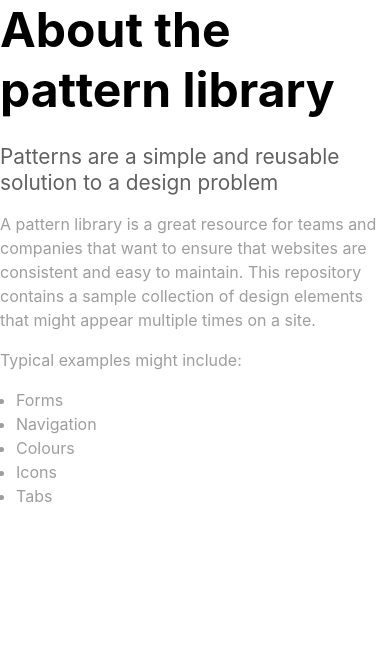
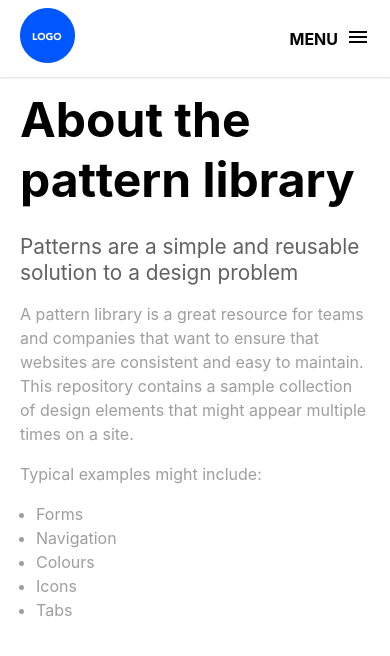
Before and after one commit to marcomtr/jekyll-pattern-library, a Jekyll site: the page built from index.html, in a window 390 px wide. Shown: the top 656 px of the page. Built offline with Jekyll 4.4.1, drawn with Linux system fonts in a browser that asks for light colours; nearby versions of some CDN libraries.

Commit message:
Menu for small screen devices

```diff
--- a/_includes/sidebar.html
+++ b/_includes/sidebar.html
@@ -1,16 +1,27 @@
 <aside class="pl-sidebar">
 
-	<a href="{{site.url}}" class="pl-logo">
-		<img src="{{site.url}}/assets/images/pl-logo@1x.png" srcset="assets/images/pl-logo@2x.png 2x" class="pl-logo__img" alt="Placeholder Logo">
-	</a>
+
+	<div class="pl-header">
+		<a href="{{site.url}}" class="pl-header__logo">
+			<img src="{{site.url}}/assets/images/pl-logo@1x.png" srcset="assets/images/pl-logo@2x.png 2x" class="pl-logo__img" alt="Placeholder Logo">
+		</a>
+		<button class="pl-menu-toggle js-nav-toggle">
+			<span class="pl-menu-toggle__text">Menu</span>
+			<span class="pl-menu-toggle__icon">
+				{% include icons/menu.svg %}
+			</span>
+		</button>
+	</div>
 
 	<div class="pl-title">
 		Pattern Library
 	</div>
 
+
+
 	<nav class="pl-sidebar-nav js-style-guide-nav">
 
-		<a href="#" class="pl-sidebar-nav__link" >
+		<a href="#" class="pl-sidebar-nav__link js-nav-heading" >
 			<span>Elements</span>
 			<span>
 				<svg fill="#000000" height="24" viewBox="0 0 24 24" width="24" xmlns="http://www.w3.org/2000/svg" class="pl-sidebar-nav__icon">
@@ -20,16 +31,16 @@
 			</span>
 		</a>
 
-		<nav class="pl-sidebar-sub-nav">
+		<nav class="pl-sidebar-sub-nav js-style-guide-sub-nav">
 
 			{% for menuItems in site.data.elements-nav %}
-				<a href="{{site.url}}/{{ menuItems.link }}" class="pl-sidebar-sub-nav__link js-style-guide-link">{{ menuItems.name }}</a>
+				<a href="{{site.url}}/{{ menuItems.link }}" class="pl-sidebar-sub-nav__link {% if menuItems.link == page.permalink %}active{% endif %}">{{ menuItems.name }}</a>
 			{% endfor %}
 
 		</nav>
 
 
-		<a href="#" class="pl-sidebar-nav__link">
+		<a href="#" class="pl-sidebar-nav__link js-nav-heading">
 			<span>Components</span>
 			<span>
 				<svg fill="#000000" height="24" viewBox="0 0 24 24" width="24" xmlns="http://www.w3.org/2000/svg" class="pl-sidebar-nav__icon">
@@ -39,7 +50,7 @@
 			</span>
 		</a>
 
-		<nav class="pl-sidebar-sub-nav">
+		<nav class="pl-sidebar-sub-nav js-style-guide-sub-nav">
 
 			{% for menuItems in site.data.components-nav %}
 				<a href="{{site.url}}/{{ menuItems.link }}" class="pl-sidebar-sub-nav__link js-style-guide-link">{{ menuItems.name }}</a>
@@ -47,7 +58,7 @@
 
 		</nav>
 
-		<a href="#" class="pl-sidebar-nav__link">
+		<a href="#" class="pl-sidebar-nav__link js-nav-heading">
 			<span>Utilities</span>
 			<span>
 				<svg fill="#000000" height="24" viewBox="0 0 24 24" width="24" xmlns="http://www.w3.org/2000/svg" class="pl-sidebar-nav__icon">
@@ -57,7 +68,7 @@
 			</span>
 		</a>
 
-		<nav class="pl-sidebar-sub-nav">
+		<nav class="pl-sidebar-sub-nav js-style-guide-sub-nav">
 
 			{% for menuItems in site.data.utilities-nav %}
 				<a href="{{site.url}}/{{ menuItems.link }}" class="pl-sidebar-sub-nav__link js-style-guide-link">{{ menuItems.name }}</a>
--- a/_sass/layout/_pattern-library.scss
+++ b/_sass/layout/_pattern-library.scss
@@ -1,27 +1,59 @@
 .pl {
 	font-family: -apple-system,BlinkMacSystemFont,"Segoe UI",Roboto,Oxygen-Sans,Ubuntu,Cantarell,"Fira Sans","Droid Sans","Helvetica Neue",Arial,sans-serif;
+	background-color: white;
+
+	@include media-query('on-tablet') {
 		display: flex;
 		flex-direction: row;
 		align-items: stretch;
 		height: 100%;
-	background-color: white;
+	}
 }
 
-.pl__header {
-	@include font-size-xlarge;
-	color: white;
-	background-color: #0057ff;
-	padding: $spacing-xxlarge;
+.pl-header {
+	position: fixed;
+	width: 100%;
+	padding: $spacing-small $spacing-xlarge;
+	display: flex;
+	align-items: center;
+	justify-content: space-between;
+	box-shadow: 0 1px 2px 0 rgba(0,0,0,.15);
+	z-index: 999;
+	background-color: rgba(255,255,255, 0.95);
+
+	@include media-query('on-tablet') {
+		position: relative;
+		padding: 0;
+		display: block;
+		box-shadow: none;
+	}
+}
+
+.pl-header__logo {
+	display: block;
+	text-align: center;
+	@include media-query('on-tablet') {
+		padding-top: 40px;
+	}
 }
 
 .pl__content {
 	width: 100%;
+	padding-top: 90px;
+	padding: 90px $spacing-xlarge 0px $spacing-xlarge;
+
 	@include media-query('on-tablet') {
+		width: 70%;
+		margin-left: 30%;
+		padding: 0 50px;
+		margin-top: 40px;
+		box-sizing: border-box;
+	}
+
+	@include media-query('on-laptop') {
 		width: 80%;
 		margin-left: 20%;
 		padding: 0 100px;
-		margin-top: 40px;
-		box-sizing: border-box;
 	}
 
 }
@@ -30,14 +62,14 @@
 	margin-bottom: 150px;
 }
 
-.pl__title {
+.pl-title {
+	display: none;
+	@include media-query('on-tablet') {
 		display: block;
-	@include font-size-small;
-	font-weight: normal;
-	background-color: $gray-900;
-	color: white;
-	padding: $spacing-large $spacing-small;
 		text-align: center;
+		font-size: 20px;
+		font-weight: bold;
+	}
 }
 
 .pl__nav {
@@ -45,9 +77,6 @@
 	list-style: none;
 }
 
-.pl__nav-item {
-
-}
 
 .pl__nav-title {
 	color: $gray-600;
@@ -57,19 +86,25 @@
 }
 
 .pl-sidebar {
-	display: none;
+	background-color: white;
+	width: 100%;
+
+	@include media-query('on-tablet') {
+		display: block;
 		position: fixed;
 		overflow-y: auto;
 		height: 100%;
-	background-color: white;
+		width: 30%;
 		border-right: 1px solid #E0E0E0;
+	}
 
-	@include media-query('on-tablet') {
-		display: block;
+	@include media-query('on-laptop') {
 		width: 20%;
 	}
 
 }
+
+
 
 .pl-logo {
 	display: block;
@@ -81,6 +116,22 @@
 	max-height: 60px;
 }
 
+
+.pl-menu-toggle {
+	display: flex;
+	align-items: center;
+
+	@include media-query('on-tablet') {
+		display: none;
+	}
+}
+
+.pl-menu-toggle__text {
+	text-transform: uppercase;
+	padding: 0 $spacing-small;
+	font-weight: bold;
+}
+
 .pl-title {
 	font-size: 20px;
 	font-weight: bold;
@@ -88,8 +139,26 @@
 }
 
 .pl-sidebar-nav {
+	display: none;
+	position: fixed;
+	width: 100%;
+	background-color: white;
+	margin-top:74px;
+	z-index: 999;
+	box-shadow: 0 1px 2px 0 rgba(0,0,0,.15);
+
+	@include media-query('on-tablet') {
+		position: relative;
+		display: block;
+		margin-top: 0;
 		padding: 40px 0;
+		box-shadow: none;
 	}
+}
+.pl-sidebar-nav--is-visible {
+	display: block;
+}
+
 
 .pl-sidebar-nav__link {
 	display: flex;
--- a/assets/js/main.js
+++ b/assets/js/main.js
@@ -1,11 +1,12 @@
 var patternLibrary = {
 
 	classes: {
-		section: ".js-section",
 		nav: ".js-style-guide-nav",
-		sourceTrigger: ".js-source-trigger",
-		sourceContainer: ".js-source",
-		menuLink: ".pl-sidebar-nav__link"
+		navToggle: ".js-nav-toggle",
+		navHeading: ".js-nav-heading",
+		subNav: ".js-style-guide-sub-nav",
+		sourceCodeTrigger: ".js-source-trigger",
+		sourceCodeContainer: ".js-source",
 	},
 
 	init: function() {
@@ -16,16 +17,33 @@ var patternLibrary = {
 
 	bindUIActions: function() {
 
-		$(patternLibraryClasses.menuLink).on('click', function(e) {
+		// show and hide navigation on small screens
+		$(patternLibraryClasses.navToggle).on('click', function() {
+			$(patternLibraryClasses.nav).toggleClass('pl-sidebar-nav--is-visible');
+		});
+
+		// collapse and expand navigation areas
+		$(patternLibraryClasses.navHeading).on('click', function(e) {
+
 			e.preventDefault();
-			$(this).next('.pl-sidebar-sub-nav').toggleClass('pl-sidebar-sub-nav--is-active');
+
+			if ( $(this).next(patternLibraryClasses.subNav).hasClass('pl-sidebar-sub-nav--is-active') ) {
+				$(this).next(patternLibraryClasses.subNav).removeClass('pl-sidebar-sub-nav--is-active');
+			}
+
+			else {
+				$(patternLibraryClasses.subNav).removeClass('pl-sidebar-sub-nav--is-active');
+				$(this).next(patternLibraryClasses.subNav).addClass('pl-sidebar-sub-nav--is-active');
+			}
 
 		});
 
-		$(patternLibraryClasses.sourceTrigger).on('click', function(e) {
+		// source code
+		$(patternLibraryClasses.sourceCodeTrigger).on('click', function(e) {
 			e.preventDefault();
-			$(this).parent().find(patternLibraryClasses.sourceContainer).toggleClass('u-hide');
+			$(this).parent().find(patternLibraryClasses.sourceCodeContainer).toggleClass('u-hide');
 		});
+
 
 	}
 };
```
Lines whose indentation alone changed are shown as unchanged.
